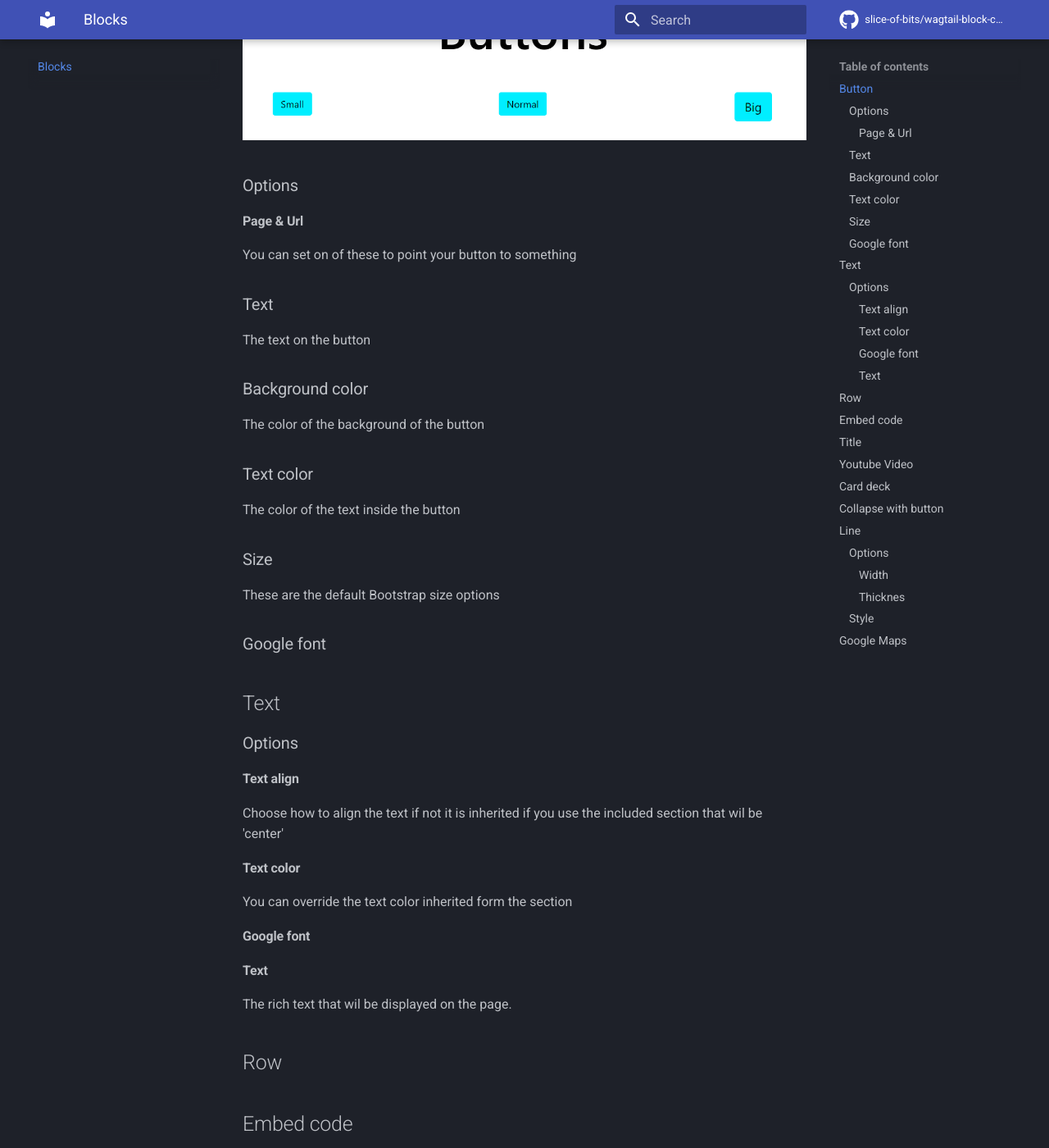
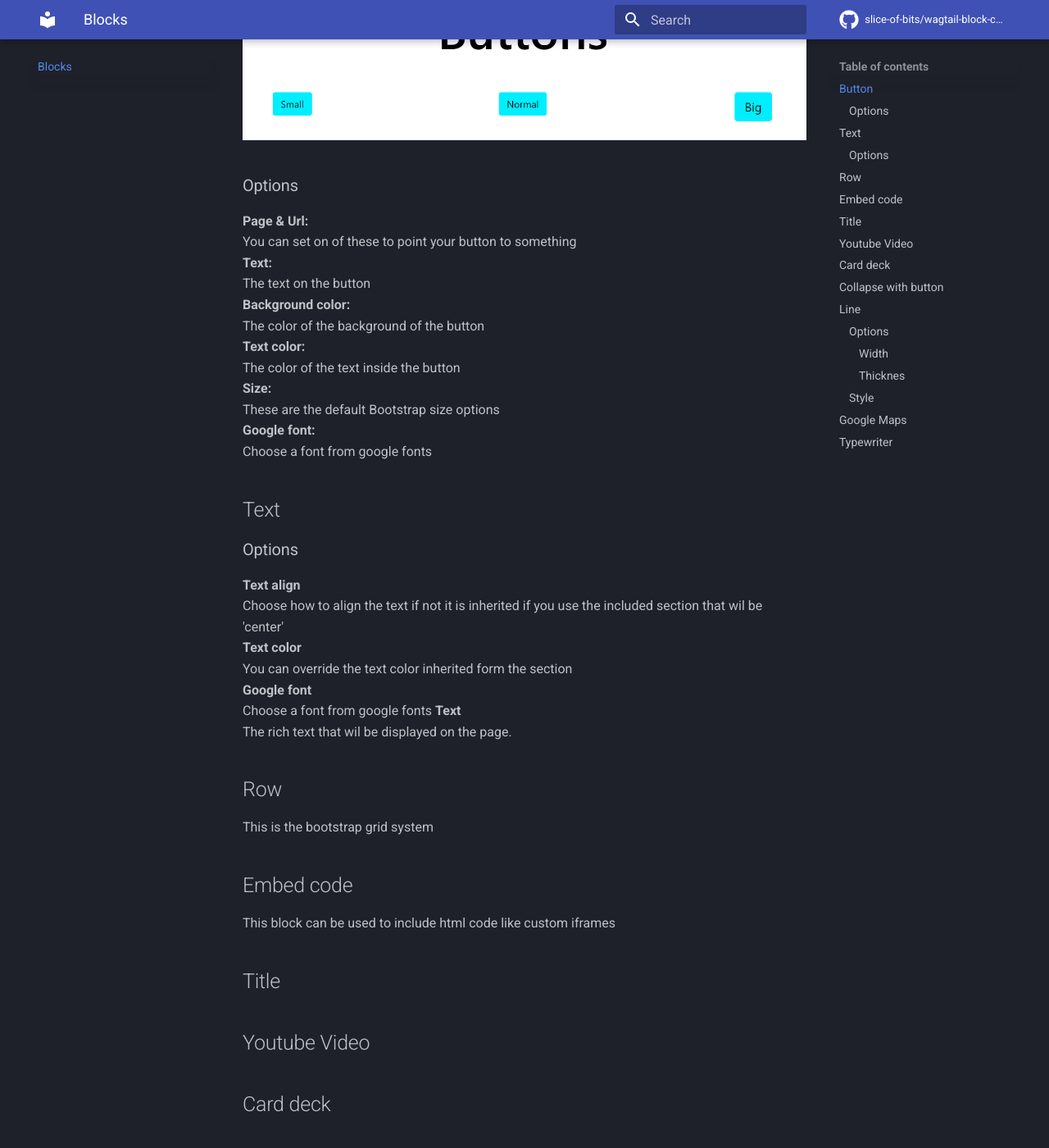
Before and after one commit to slice-of-bits/wagtail-block-collection, an MkDocs documentation site: the page built from docs/blocks.md, in a window 1280 px wide and 1400 px high, scrolled down 290 px. Shown: the whole window at 82% size. Built offline with MkDocs 1.6.1 and Material for MkDocs 9.7.7, drawn with Linux system fonts in a browser that asks for light colours; comment, search, counter and statistics services are not loaded.

Commit message:
update the docs a bit

```diff
--- a/docs/blocks.md
+++ b/docs/blocks.md
@@ -2,33 +2,35 @@
 ## Button
 ![buttons](imgs/blocks/buttons.png)
 ### Options
-#### Page & Url
+**Page & Url:**
 You can set on of these to point your button to something
-### Text
+**Text:**
 The text on the button
-### Background color
+**Background color:**
 The color of the background of the button
-### Text color
+**Text color:**
 The color of the text inside the button
-### Size
+**Size:**
 These are the default Bootstrap size options
-### Google font
-
+**Google font:**
+Choose a font from google fonts
 
 ## Text
 ### Options
-#### Text align
+**Text align**
 Choose how to align the text if not it is inherited if you use the included section that wil be 'center'
-#### Text color
+**Text color**
 You can override the text color inherited form the section
-#### Google font
-
-#### Text
+**Google font**
+Choose a font from google fonts
+**Text**
 The rich text that wil be displayed on the page.
 
 ## Row
+This is the bootstrap grid system
 
 ## Embed code
+This block can be used to include html code like custom iframes
 
 ## Title
 
@@ -54,3 +56,6 @@ The css unit how thick the line will be
 
 !!! note
     Before you can use this block you need to set the Google api key in the wagtail settings
+
+## Typewriter
+![typewriter gif](imgs/blocks/typewriter.gif)
```
Also changed, not shown: README.md (+8 -6 lines), docs/index.md (+6 -1 lines), docs/imgs/blocks/typewriter.gif (added).
